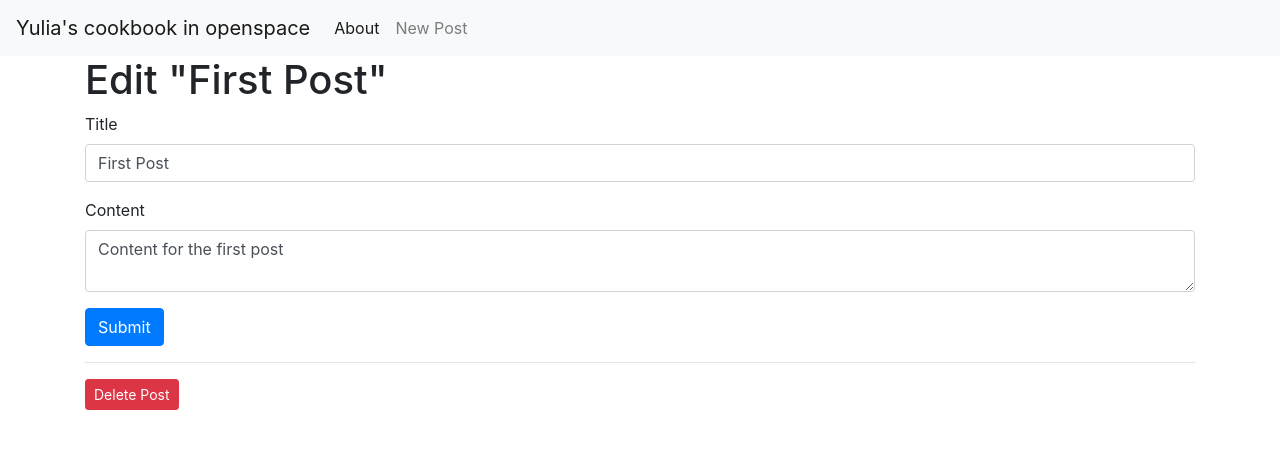
After one commit to julia4406/cookbook, a Flask app: page /1/edit in a window 1280 px wide. The commit adds this page. Shown: the top 449 px of the page. Run offline with Flask 2, Linux system fonts and the light colour scheme; data comes from the database, SQL or seed files in the repository; both versions use the stored data as it was after the commit; some libraries are stand-ins or nearby versions.

Commit message:
Added possibitity to create, edit and delete posts

```diff
--- a/app.py
+++ b/app.py
@@ -1,13 +1,31 @@
 import sqlite3
 from flask import Flask, render_template
+from flask import request # для доступа к входящим данным запроса, которые будут подаваться через форму HTML.
+from flask import url_for #для генерирования URL-адресов.
+from flask import flash #для появления сообщения при обработке запроса.
+from flask import redirect #для перенаправления клиента в другое расположение
+from werkzeug.exceptions import abort #get error messages
 
 #функция, которая обеспечивает подключение к базе данных
+#для открытия подключения к базе данных и выполнения запроса SQL
 def get_db_connection():
     conn = sqlite3.connect('database.db')
     conn.row_factory = sqlite3.Row
     return conn
 
+#вызызает пост блога по его ID из базы данных в нескольких расположениях
+def get_post(post_id):
+    conn = get_db_connection()
+    post = conn.execute('SELECT * FROM posts WHERE id = ?',
+                        (post_id,)).fetchone()
+    conn.close()
+    if post is None:
+        abort(404)
+    return post
+
+
 app = Flask(__name__)
+app.config['SECRET_KEY'] =  'your secret key: long random string'
 
 @app.route('/')
 def index():
@@ -16,6 +34,62 @@ def index():
     conn.close()
     return render_template('index.html', posts=posts)
 
+@app.route('/<int:post_id>')
+def post(post_id):
+    post = get_post(post_id)
+    return render_template('post.html', post=post)
+
+
+@app.route('/create', methods=('GET', 'POST'))
+def create():
+    if request.method == 'POST':
+        title = request.form['title']
+        content = request.form['content']
+
+        if not title:
+            flash('Title is required!')
+        else:
+            conn = get_db_connection()
+            conn.execute('INSERT INTO posts (title, content) VALUES (?, ?)',
+                         (title, content))
+            conn.commit()
+            conn.close()
+            return redirect(url_for('index'))
+
+    return render_template('create.html')
+
+
+@app.route('/<int:id>/edit', methods=('GET', 'POST'))
+def edit(id):
+    post = get_post(id)
+
+    if request.method == 'POST':
+        title = request.form['title']
+        content = request.form['content']
+
+        if not title:
+            flash('Title is required!')
+        else:
+            conn = get_db_connection()
+            conn.execute('UPDATE posts SET title = ?, content = ?'
+                        ' WHERE id = ?',
+                         (title, content, id))
+            conn.commit()
+            conn.close()
+            return redirect(url_for('index'))
+
+    return render_template('edit.html', post=post)
+
+@app.route('/<int:id>/delete', methods=('POST',))
+def delete(id):
+    post = get_post(id)
+    conn = get_db_connection()
+    conn.execute('DELETE FROM posts WHERE id = ?', (id,))
+    conn.commit()
+    conn.close()
+    flash('"{}" was successfully deleted!'.format(post['title']))
+    return redirect(url_for('index'))
+
 
 if __name__ == '__main__':
     app.run(debug = True)
--- a/templates/base.html
+++ b/templates/base.html
@@ -21,11 +21,18 @@
             <li class="nav-item active">
                 <a class="nav-link" href="#">About</a>
             </li>
+            <li>
+              <li class="nav-item">
+                <a class="nav-link" href="{{url_for('create')}}">New Post</a>
+            </li>
             </ul>
         </div>
     </nav>
     <div class="container">
-        {% block content %} {% endblock %}
+      {% for message in get_flashed_messages() %}
+        <div class="alert alert-danger">{{ message }}</div>
+      {% endfor %}
+      {% block content %} {% endblock %}
     </div>
 
     <!-- Optional JavaScript -->
--- /dev/null
+++ b/templates/edit.html
@@ -0,0 +1,32 @@
+{% extends 'base.html' %}
+
+{% block content %}
+<h1>{% block title %} Edit "{{ post['title'] }}" {% endblock %}</h1>
+
+<form method="post">
+    <div class="form-group">
+        <label for="title">Title</label>
+        <input type="text" name="title" placeholder="Post title"
+               class="form-control"
+               value="{{ request.form['title'] or post['title'] }}">
+        </input>
+    </div>
+
+    <div class="form-group">
+        <label for="content">Content</label>
+        <textarea name="content" placeholder="Post content"
+                  class="form-control">{{ request.form['content'] or post['content'] }}</textarea>
+    </div>
+    <div class="form-group">
+        <button type="submit" class="btn btn-primary">Submit</button>
+    </div>
+</form>
+<hr>
+
+<!кнопка удаления поста>
+<form action="{{ url_for('delete', id=post['id']) }}" method="POST">
+    <input type="submit" value="Delete Post"
+            class="btn btn-danger btn-sm"
+            onclick="return confirm('Are you sure you want to delete this post?')">
+</form>
+{% endblock %}
--- a/templates/index.html
+++ b/templates/index.html
@@ -3,10 +3,14 @@
 {% block content %}
     <h1>{% block title %} Welcome to Yulia's Cookbook {% endblock %}</h1>
     {% for post in posts %}
-      <a href="#">
+      <a href="{{ url_for('post', post_id=post['id']) }}">
         <h2>{{ post['title'] }}</h2>
       </a>
       <span class="badge badge-primary">{{ post['created'] }}</span>
+      <!добавлена кнопка для редактирование поста>
+      <a href="{{ url_for('edit', id=post['id']) }}">
+            <span class="badge badge-warning">Edit</span>
+        </a>
       <hr>
     {% endfor %}
 {% endblock %}
```
Also changed, not shown: templates/create.html (added, +23 -0 lines), templates/post.html (added, +7 -0 lines), database.db.
